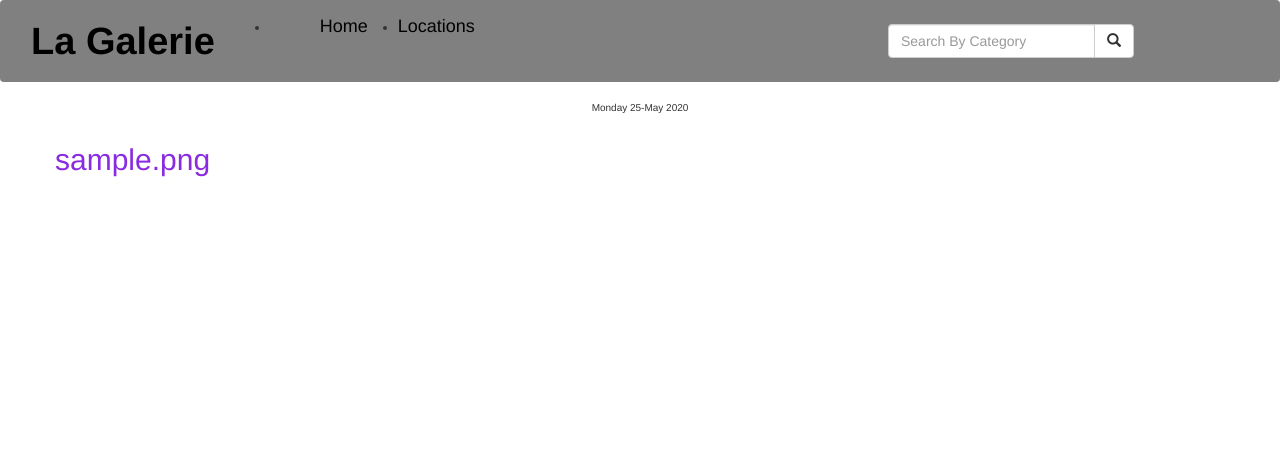
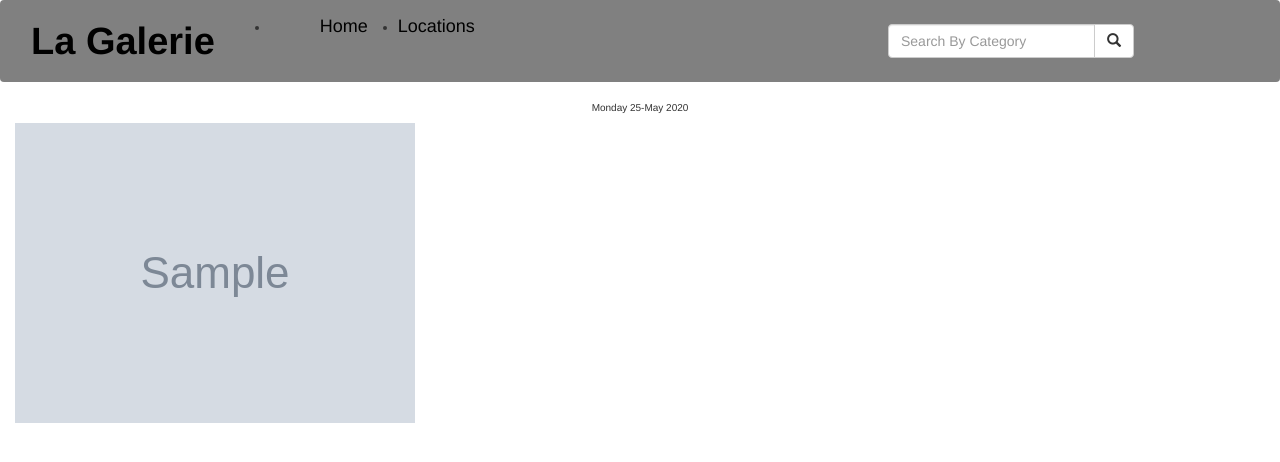
Before and after one commit to TERRYYYY/PhotoGallery, a Django app: page / in a window 1280 px wide. Shown: the top 462 px of the page. Run offline with Django 3.2, Linux system fonts and the light colour scheme; tables that the repository leaves empty hold one stand-in row (values such as "Sample post"); grey boxes marked "Sample" are stand-in pictures; parts of the project's set-up code (start-up, migrations or seed data) failed here and were passed over; some libraries are stand-ins or nearby versions.

Commit message:
displaying uploaded images

```diff
--- a/photos/templates/all-photos/images.html
+++ b/photos/templates/all-photos/images.html
@@ -2,14 +2,19 @@
 
 {% block content %}
 {{block.super}}
-<div class="container">
-    <div class="row">
-        <div class="card-columns">
-            {% for image in images %}
-            <h1>{{image.image_name}}</h1>
+<div class="container-fluid">
 
-            {% endfor %}
+    <div class="grid">
+        <div class="grid-sizer"></div>
+        {% for image in images %}
+        <div class="grid-item">
+
+            <img class="pl-2 pb-1 imagelay" src="{{image.image_file.url}}"
+                data-toggle="modal" data-target="#img{{image_item.id}}" />
         </div>
+
+        {% endfor %}
     </div>
+
 </div>
 {% endblock %}
--- a/photos/templates/all-photos/search.html
+++ b/photos/templates/all-photos/search.html
@@ -27,3 +27,4 @@
     <h1>{{image.image_name}}</h1>
     {% endfor %}
 </div>
+{% endblock %}
--- a/photos/templates/navbar.html
+++ b/photos/templates/navbar.html
@@ -44,10 +44,10 @@
                 <!-- Adding a search form  -->
                 <div class="col-sm-4 col-md-4 navbar-right">
 
-                    <form class="navbar-form" role="search" action="{% url 'search_results' %}">
+                    <form class="navbar-form" role="search" action="{% url 'search_images' %}">
 
                         <div class="input-group">
-                            <input type="text" class="form-control" placeholder="Search By Category" name="article">
+                            <input type="text" class="form-control" placeholder="Search By Category" name="category">
                             <div class="input-group-btn">
                                 <button class="btn btn-default" type="submit"><i class="glyphicon glyphicon-search"></i></button>
                             </div>
--- a/photos/urls.py
+++ b/photos/urls.py
@@ -1,9 +1,11 @@
 from django.conf.urls import url
 from . import views
+from django.conf import settings
+from django.conf.urls.static import static
 
 urlpatterns=[
     url('^$',views.index,name = 'index'),
-    url(r'^search/', views.search_results, name='search_results')
+    url(r'^search/', views.search_images, name='search_images')
     # url('^$',views.index,name = 'index'),
 ]
 if settings.DEBUG:
--- a/photos/views.py
+++ b/photos/views.py
@@ -15,7 +15,7 @@ def index(request):
 
     return render(request, 'all-photos/images.html', {"date": date, "images": images, "location": location, "locations": locations})
 
-def search_results(request):
+def search_images(request):
   locations = Location.get_location()
   if 'keyword' in request.GET and request.GET["keyword"]:
     search_term = request.GET.get("keyword")
```
Also changed, not shown: tree/settings.py (+16 -1 lines), media/images/neymar.jpg (added), tree/urls.py (line endings or trailing spaces).
